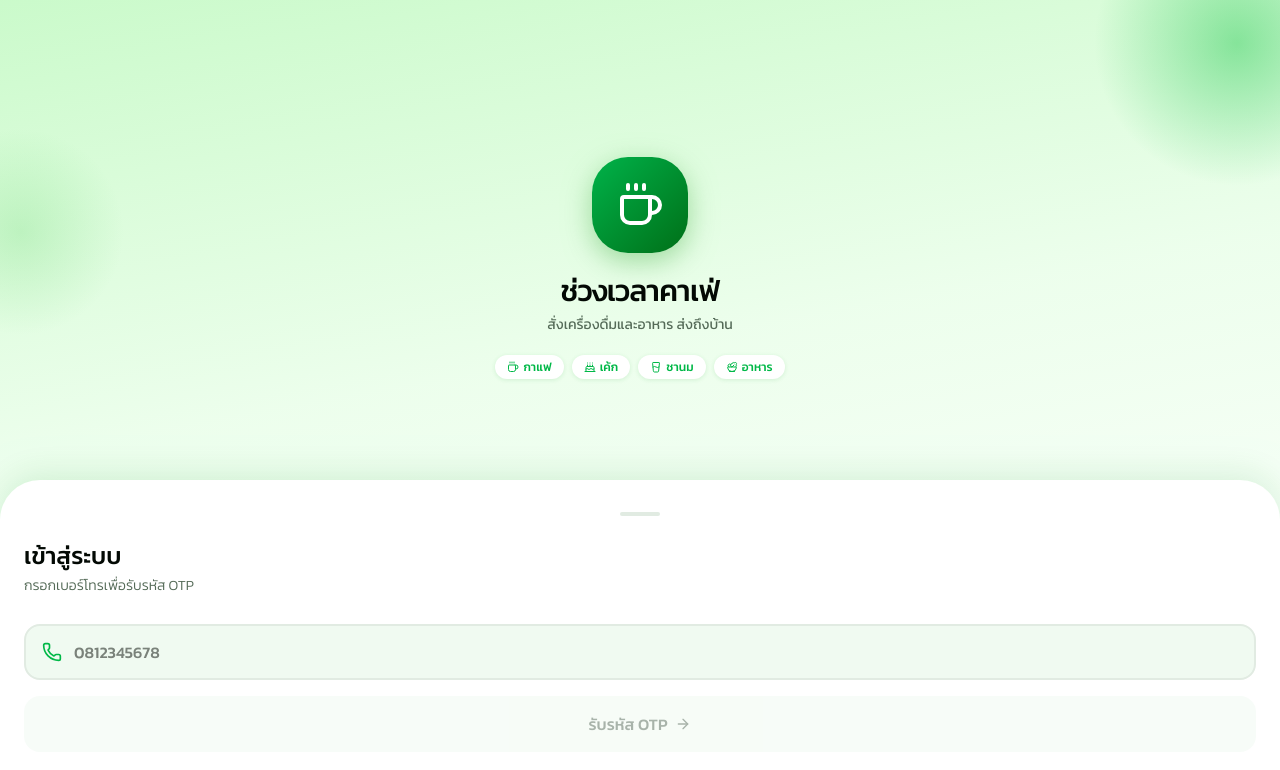
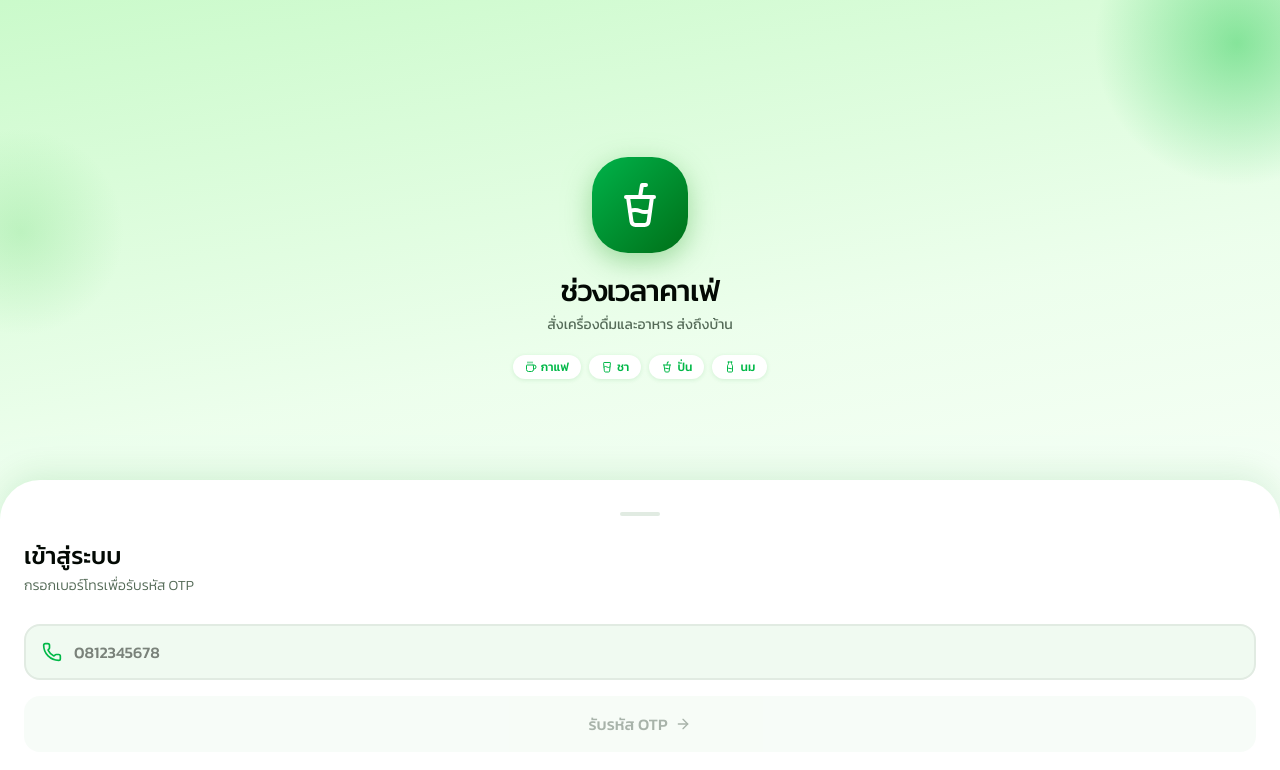
Before and after one commit to xalphadev/cafe, a Next.js app: page /login in a window 1280 px wide. Shown: the top 770 px of the page. Built offline with nearby package versions, Linux system fonts and the light colour scheme; no server answers.

Commit message:
fix: update login page icons to drinks only (coffee, tea, blended, milk)
Made-with: Cursor

```diff
--- a/src/app/login/page.tsx
+++ b/src/app/login/page.tsx
@@ -3,7 +3,7 @@
 import { useState } from "react";
 import { useRouter } from "next/navigation";
 import { toast } from "sonner";
-import { Phone, ArrowRight, RotateCcw, ChevronLeft, Coffee, Cake, GlassWater, Salad, Check } from "lucide-react";
+import { Phone, ArrowRight, RotateCcw, ChevronLeft, Coffee, GlassWater, CupSoda, Milk, Check } from "lucide-react";
 import { useAuthStore } from "@/store/auth";
 
 const G = {
@@ -77,7 +77,7 @@ export default function LoginPage() {
           className="w-24 h-24 rounded-[2.25rem] flex items-center justify-center mb-5"
           style={{ background: G.grad, boxShadow: G.shadow }}
         >
-          <Coffee className="w-12 h-12 text-white" />
+          <CupSoda className="w-12 h-12 text-white" />
         </div>
         <h1 className="text-3xl font-extrabold tracking-tight mb-1.5" style={{ color: G.fg }}>ช่วงเวลาคาเฟ่</h1>
         <p className="text-sm font-medium" style={{ color: G.fgMuted }}>สั่งเครื่องดื่มและอาหาร ส่งถึงบ้าน</p>
@@ -85,9 +85,9 @@ export default function LoginPage() {
         <div className="flex gap-2 mt-5 flex-wrap justify-center">
           {[
             { icon: Coffee,      label: "กาแฟ" },
-            { icon: Cake,        label: "เค้ก" },
-            { icon: GlassWater,  label: "ชานม" },
-            { icon: Salad,       label: "อาหาร" },
+            { icon: GlassWater,  label: "ชา" },
+            { icon: CupSoda,     label: "ปั่น" },
+            { icon: Milk,        label: "นม" },
           ].map(({ icon: Icon, label }) => (
             <span key={label} className="flex items-center gap-1 px-3 py-1 rounded-full text-xs font-bold"
               style={{ background: "white", color: G.primary, boxShadow: "0 1px 4px oklch(0.63 0.18 145 / 0.15)" }}>
```
